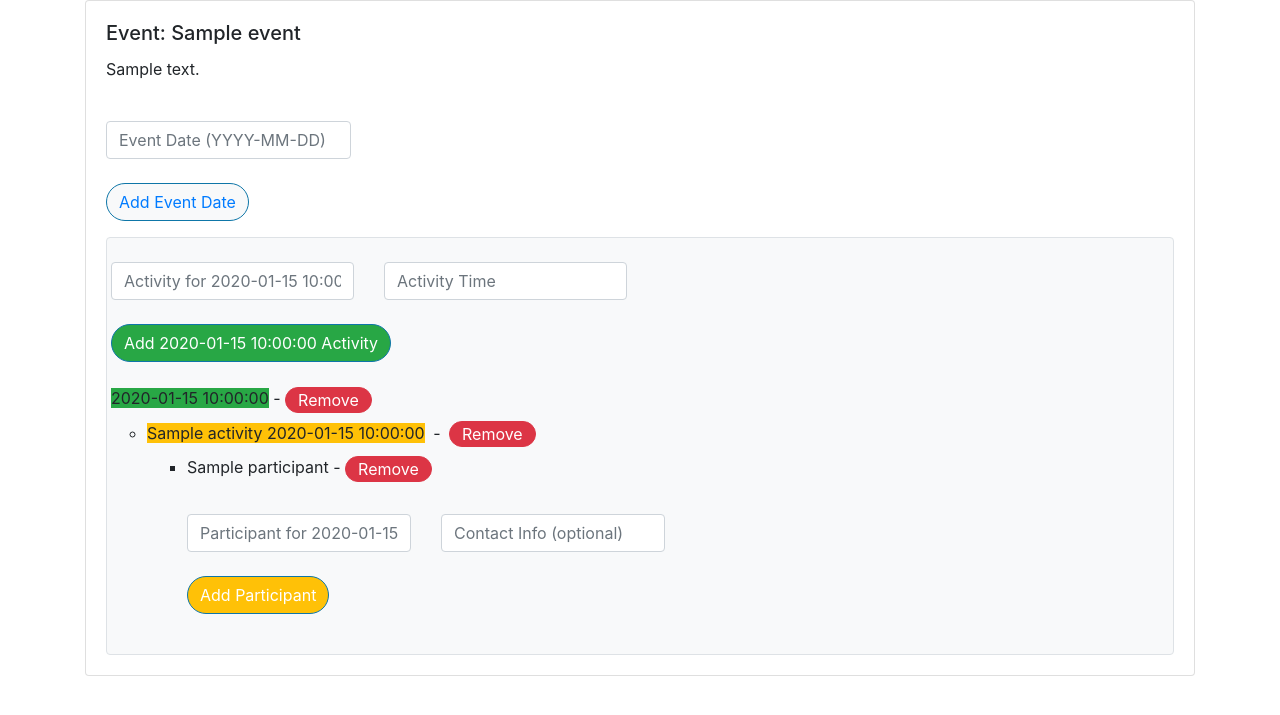
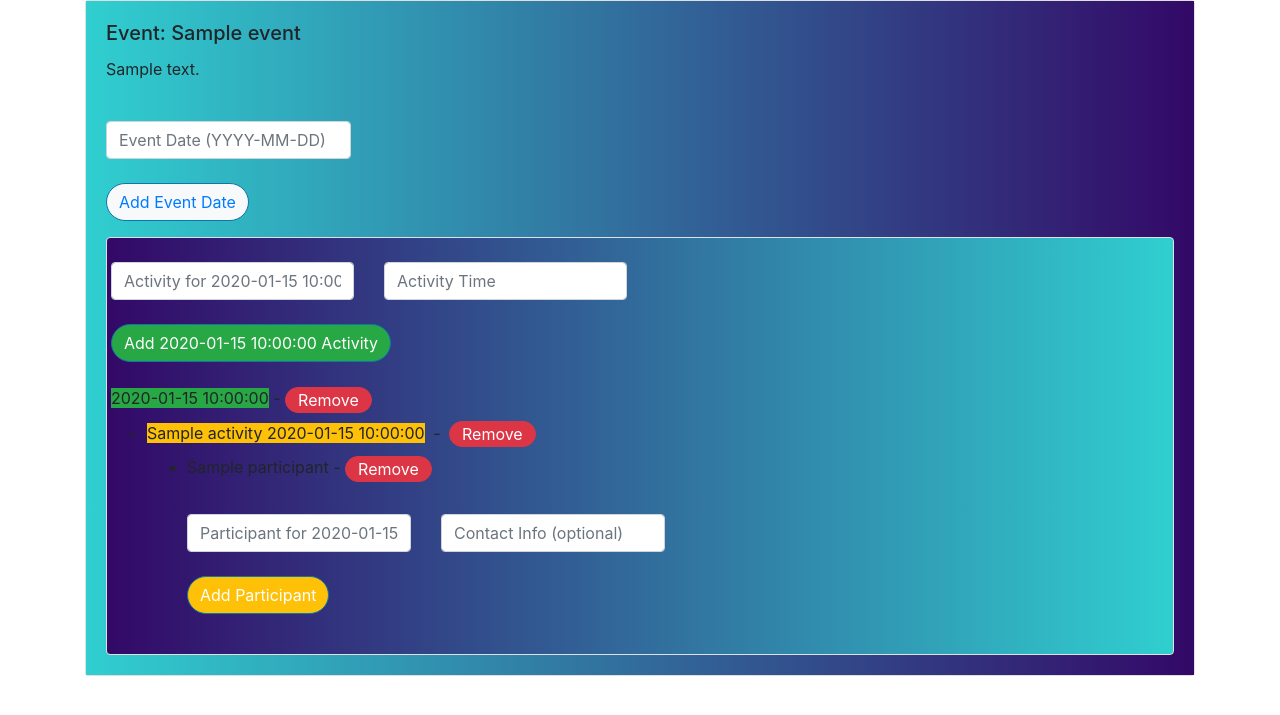
Before and after one commit to warrengoldman/Golf, a FastAPI app: template templates/event.html in a window 1280 px wide. Shown: the top 715 px of the page. Run offline with FastAPI, Linux system fonts and the light colour scheme; the template is opened without the code that fills it: most values are stand-ins (such as "Sample title", 1, 10 or a date in 2020); some libraries are stand-ins or nearby versions.

Commit message:
added some backgrounds to dress it up a bit

```diff
--- /dev/null
+++ b/static/css/event.css
@@ -0,0 +1,21 @@
+.gradient-custom {
+  /* fallback for old browsers */
+  background: #30cfd0;
+
+  /* Chrome 10-25, Safari 5.1-6 */
+  background: -webkit-linear-gradient(to right, rgba(48,207,208,1), rgba(51,8,103,1));
+
+  /* W3C, IE 10+/ Edge, Firefox 16+, Chrome 26+, Opera 12+, Safari 7+ */
+  background: linear-gradient(to right, rgba(48,207,208,1), rgba(51,8,103,1))
+}
+
+.gradient-custom-rev {
+  /* fallback for old browsers */
+  background: #30cfd0;
+
+  /* Chrome 10-25, Safari 5.1-6 */
+  background: -webkit-linear-gradient(to left, rgba(48,207,208,1), rgba(51,8,103,1));
+
+  /* W3C, IE 10+/ Edge, Firefox 16+, Chrome 26+, Opera 12+, Safari 7+ */
+  background: linear-gradient(to left, rgba(48,207,208,1), rgba(51,8,103,1))
+}
--- a/templates/event.html
+++ b/templates/event.html
@@ -1,7 +1,7 @@
 {% include 'layout.html' %}
 <div class="container">
     <div class="card">
-        <div class="card-body">
+        <div class="card-body gradient-custom">
             <h5 class="card-title">Event: {{ event.event_name }}</h5>
             <p class="card-text">{{ event.description }}</p>
 
@@ -18,7 +18,7 @@
             </div>
             {% endif %}
             {% if event.event_dates %}
-            <ul class="list-group border rounded bg-light">
+            <ul class="list-group border rounded gradient-custom-rev">
                 {% for e_date in event.event_dates %}
                         {% if not activity_view_only %}
                         <li class="list-group mb-2 ml-1">
--- a/templates/layout.html
+++ b/templates/layout.html
@@ -2,6 +2,7 @@
 <html lang="en">
 <head>
     <link rel="stylesheet" type="text/css" href="{{ url_for('static', path='/css/bootstrap.css') }}">
+    <link rel="stylesheet" type="text/css" href="{{ url_for('static', path='/css/event.css') }}">
     <link rel="icon" href="/static/favicon.ico" type="image/x-icon">
     <meta charset="UTF-8">
     <title>Events</title>
```
